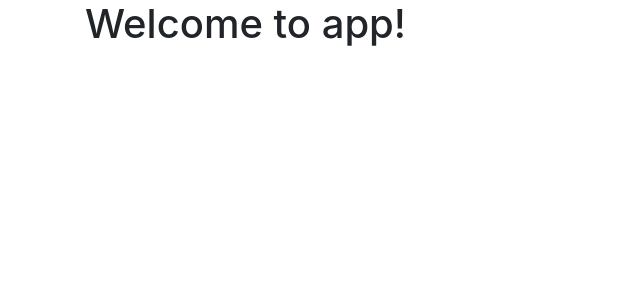
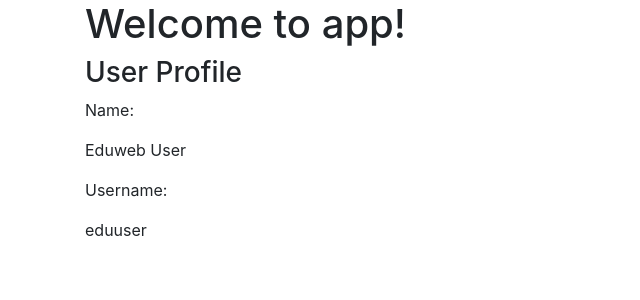
Before and after one commit to ev45ive/eduweb-angular-wzorce, an Angular app: page / in a window 1280 px wide. Shown: the top 300 px of the page, without its empty margins (0-640 px from the left). Built offline with nearby package versions, Linux system fonts and the light colour scheme; data requests are answered from the project's data file.

Commit message:
7.2. Klient HTTP i Obserwable - finished

```diff
--- a/src/app/app.component.html
+++ b/src/app/app.component.html
@@ -4,6 +4,7 @@
       <h1>
         Welcome to {{ title }}!
       </h1>
+      <profile></profile>
     </div>
   </div>
 </div>
--- a/src/app/app.module.ts
+++ b/src/app/app.module.ts
@@ -3,6 +3,7 @@ import { NgModule } from '@angular/core';
 
 
 import { AppComponent } from './app.component';
+import { ProfileModule } from './profile/profile.module';
 
 
 @NgModule({
@@ -10,7 +11,8 @@ import { AppComponent } from './app.component';
     AppComponent
   ],
   imports: [
-    BrowserModule
+    BrowserModule,
+    ProfileModule
   ],
   providers: [],
   bootstrap: [AppComponent]
--- /dev/null
+++ b/src/app/profile/models/user.ts
@@ -0,0 +1,6 @@
+export interface User {
+  id: number;
+  name: string;
+  username: string;
+  email: string;
+}
--- /dev/null
+++ b/src/app/profile/profile.component.ts
@@ -0,0 +1,31 @@
+import { Component, OnInit } from '@angular/core';
+import { ProfileService } from './profile.service';
+import { User } from './models/user';
+
+@Component({
+  selector: 'profile',
+  template: `
+    <div *ngIf="profile">
+      <h3>User Profile</h3>
+      <p>Name:</p>
+      <p>{{profile.name}}</p>
+      <p>Username:</p>
+      <p>{{profile.username}}</p>
+    </div>
+  `,
+  styles: []
+})
+export class ProfileComponent implements OnInit {
+
+  profile:User
+
+  constructor(private profileService:ProfileService) { }
+
+  ngOnInit() {
+    this.profileService.getUserProfile()
+    .subscribe(user =>{
+      this.profile = user
+    })
+  }
+
+}
--- /dev/null
+++ b/src/app/profile/profile.service.ts
@@ -0,0 +1,17 @@
+import { Injectable } from '@angular/core';
+import { HttpClient } from '@angular/common/http'
+import { User } from './models/user';
+
+
+@Injectable()
+export class ProfileService {
+
+  api_url = 'http://localhost:3000/users/'
+
+  getUserProfile(){
+    return this.http.get<User>(this.api_url + '1')
+  }
+
+  constructor(private http:HttpClient) { }
+
+}
```
Also changed, not shown: src/app/profile/profile.module.ts (added, +18 -0 lines), 1 other file (tests, documents, lock files or other folders).
